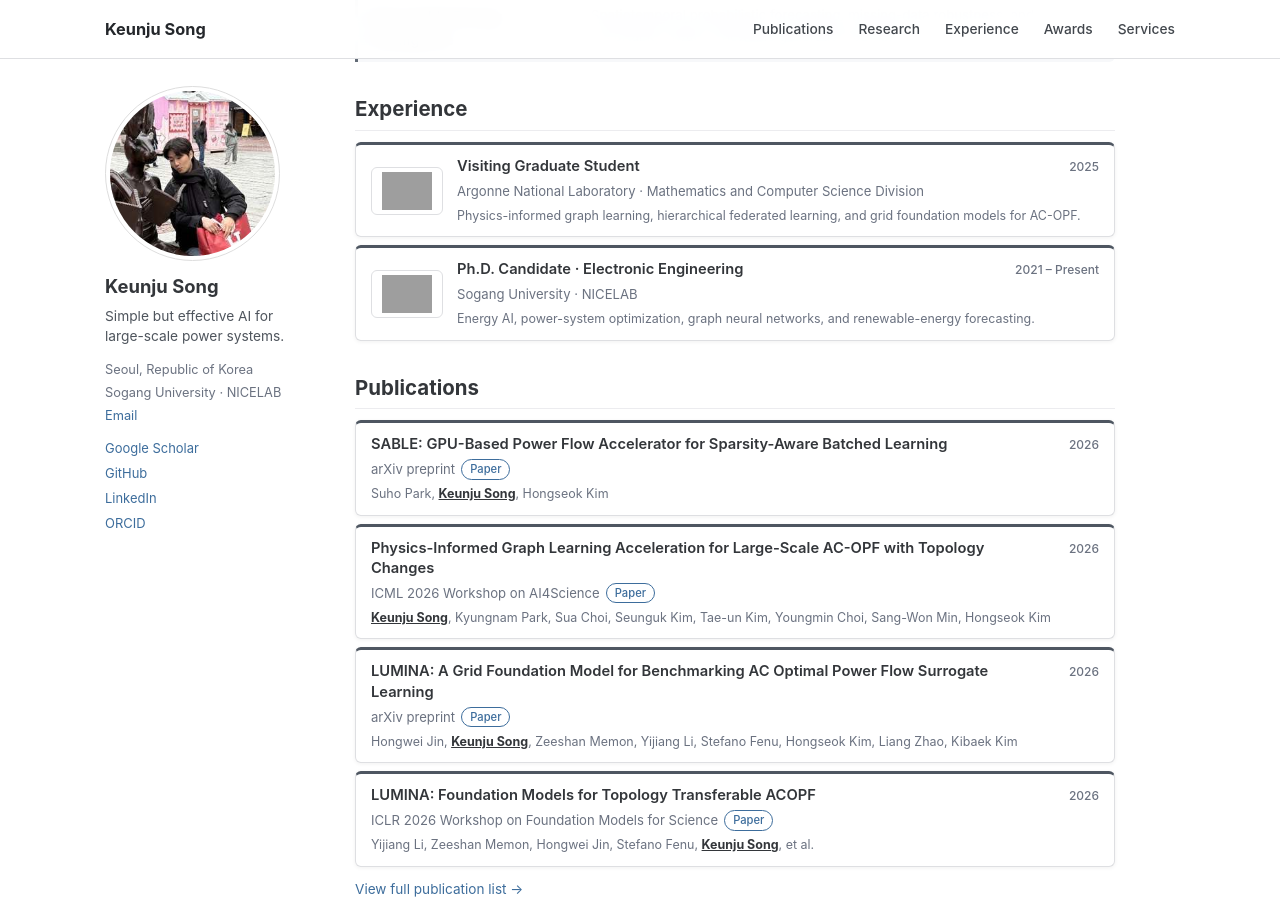
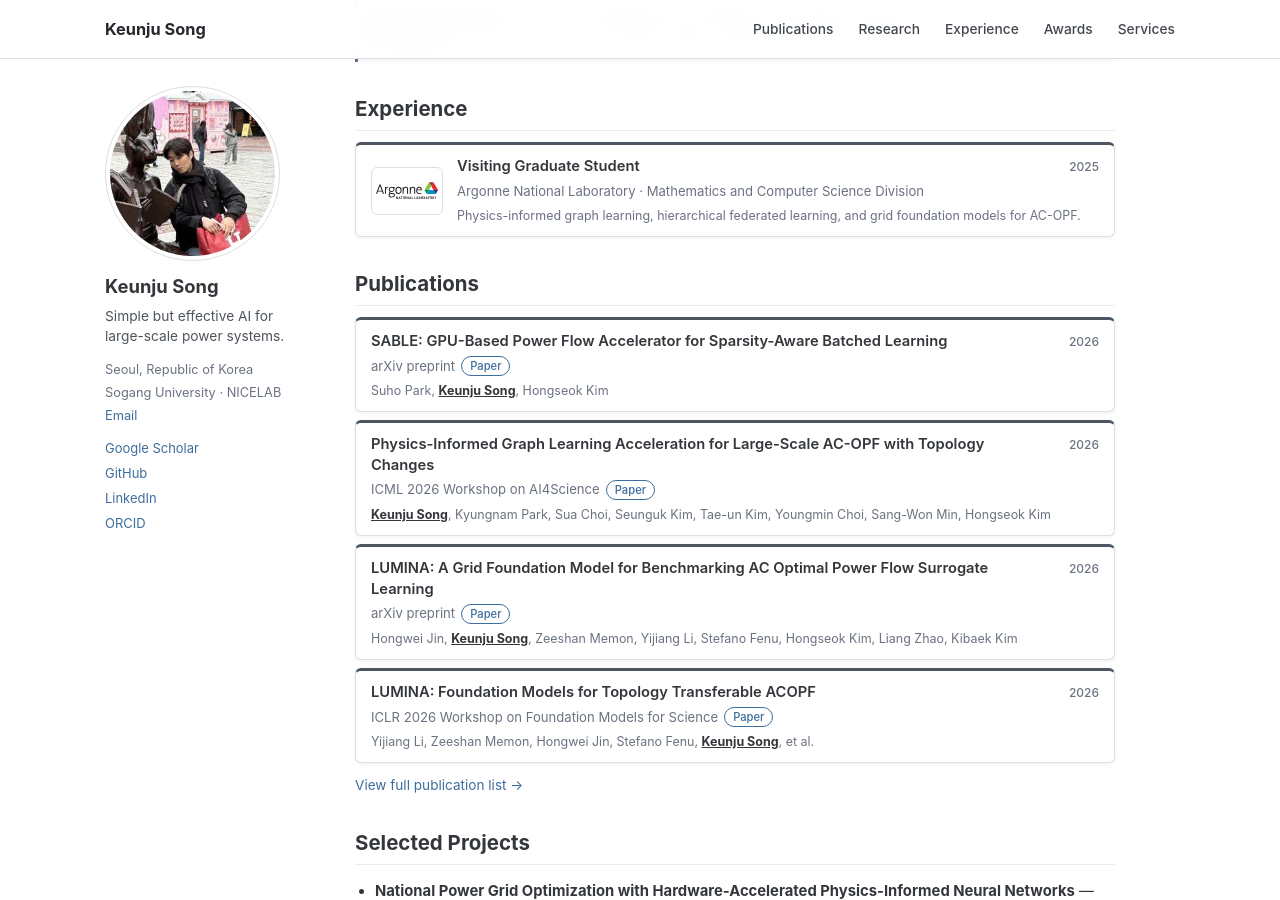
Before and after one commit to KeunJuSong/keunjusong.github.io, a Jekyll site: the page built from _pages/about.md, in a window 1280 px wide and 900 px high, scrolled down 770 px. Built offline with Jekyll 4.4.1, drawn with Linux system fonts in a browser that asks for light colours; grey boxes are pictures that could not be loaded.

Commit message:
Update about.md

```diff
--- a/_pages/about.md
+++ b/_pages/about.md
@@ -35,19 +35,11 @@ I received my B.S. degree in Electronic Engineering from the **Tech University o
 
 <div class="exp-cards">
   <div class="exp-card exp-card-with-logo">
-    <img class="exp-logo" src="https://raw.githubusercontent.com/Zeesh-an/Zeesh-an.github.io/master/images/logos/argonne.png" onerror="this.onerror=null;this.src='/images/logos/argonne.svg';" alt="Argonne National Laboratory logo" />
+    <img class="exp-logo" src="/images/logos/argonne.svg" onerror="this.onerror=null;this.src='/images/logos/argonne.svg';" alt="Argonne National Laboratory logo" />
     <div class="exp-card-body">
       <div class="exp-card-header"><span class="exp-role">Visiting Graduate Student</span><span class="exp-date">2025</span></div>
       <div class="exp-org">Argonne National Laboratory · Mathematics and Computer Science Division</div>
       <div class="exp-authors">Physics-informed graph learning, hierarchical federated learning, and grid foundation models for AC-OPF.</div>
-    </div>
-  </div>
-  <div class="exp-card exp-card-with-logo">
-    <img class="exp-logo exp-logo-crest" src="https://scc.sogang.ac.kr/wwwe/images/about/img_symbols_01.png" onerror="this.onerror=null;this.src='/images/logos/sogang.svg';" alt="Sogang University symbol" />
-    <div class="exp-card-body">
-      <div class="exp-card-header"><span class="exp-role">Ph.D. Candidate · Electronic Engineering</span><span class="exp-date">2021 – Present</span></div>
-      <div class="exp-org">Sogang University · NICELAB</div>
-      <div class="exp-authors">Energy AI, power-system optimization, graph neural networks, and renewable-energy forecasting.</div>
     </div>
   </div>
 </div>
```
